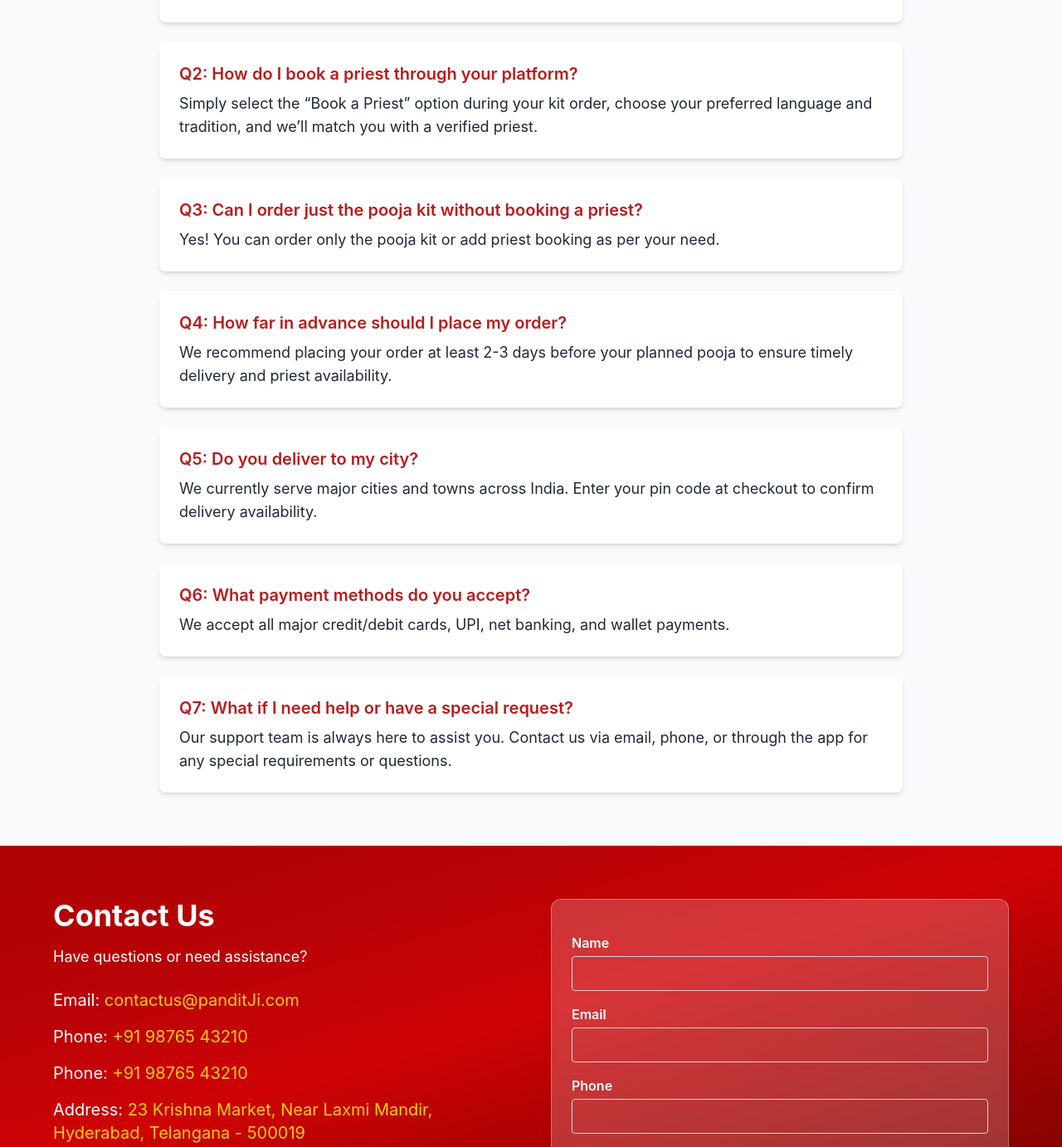
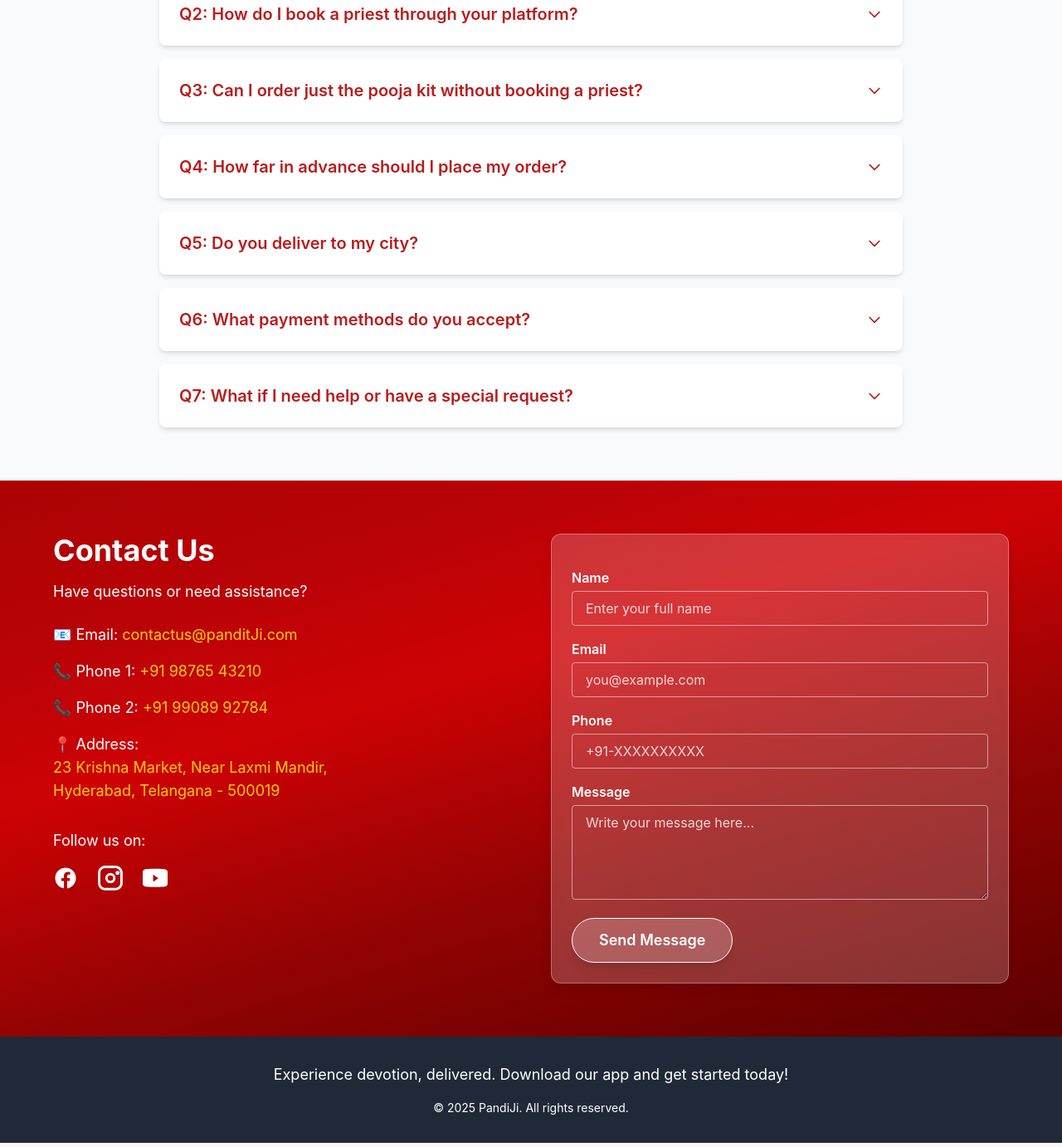
Before and after one commit to guptanujk/poojapp, a plain HTML site: page index.html in a window 1280 px wide. Shown: the part 3010-4392 px from the top of the page at 83% size. Drawn offline with nearby package versions, Linux system fonts and the light colour scheme.

Commit message:
Made it better

```diff
--- a/index.html
+++ b/index.html
@@ -231,118 +231,161 @@
         </div>
       </section>
     <!-- Frequently Asked Questions (FAQs) Section -->
+    <!-- Alpine.js for collapsible logic -->
+<script src="https://cdn.jsdelivr.net/npm/alpinejs@3.x.x/dist/cdn.min.js" defer></script>
+
+<!-- FAQs Section -->
 <section id="faqs" class="py-16 px-4 md:px-8 bg-gray-50 text-gray-800">
   <div class="container mx-auto max-w-4xl">
-            <h2 class="text-4xl font-bold text-red-700 text-center mb-12">Frequently Asked Questions (FAQs)</h2>
-            <div class="space-y-6">
-                <!-- FAQ Item 1 -->
-                <div class="bg-white p-6 rounded-lg shadow-md">
-                    <h3 class="text-xl font-semibold text-red-700 mb-2">Q1: What is included in a pooja kit?</h3>
-                    <p class="text-lg">Each kit contains all essential items required for the specific ritual or festival, tailored to your tradition and region. A detailed list is provided on the product page.</p>
+    <h2 class="text-4xl font-bold text-red-700 text-center mb-12">
+      Frequently Asked Questions (FAQs)
+    </h2>
+    <div class="space-y-4" x-data="{ selected: null }">
+
+      <!-- Template for one collapsible FAQ item -->
+      <template x-for="(faq, index) in [
+        { q: 'What is included in a pooja kit?', a: 'Each kit contains all essential items required for the specific ritual or festival, tailored to your tradition and region. A detailed list is provided on the product page.' },
+        { q: 'How do I book a priest through your platform?', a: 'Simply select the “Book a Priest” option during your kit order, choose your preferred language and tradition, and we’ll match you with a verified priest.' },
+        { q: 'Can I order just the pooja kit without booking a priest?', a: 'Yes! You can order only the pooja kit or add priest booking as per your need.' },
+        { q: 'How far in advance should I place my order?', a: 'We recommend placing your order at least 2-3 days before your planned pooja to ensure timely delivery and priest availability.' },
+        { q: 'Do you deliver to my city?', a: 'We currently serve major cities and towns across India. Enter your pin code at checkout to confirm delivery availability.' },
+        { q: 'What payment methods do you accept?', a: 'We accept all major credit/debit cards, UPI, net banking, and wallet payments.' },
+        { q: 'What if I need help or have a special request?', a: 'Our support team is always here to assist you. Contact us via email, phone, or through the app for any special requirements or questions.' }
+      ]" :key="index">
+        <div class="bg-white p-4 sm:p-6 rounded-lg shadow-md">
+          <button
+            @click="selected === index ? selected = null : selected = index"
+            class="w-full text-left flex justify-between items-center text-red-700 font-semibold text-lg sm:text-xl focus:outline-none"
+            :aria-expanded="selected === index"
+          >
+            <span x-text="'Q' + (index + 1) + ': ' + faq.q"></span>
+            <svg :class="{ 'rotate-180': selected === index }" class="w-5 h-5 transform transition-transform duration-200 ml-4" fill="none" stroke="currentColor" stroke-width="2" viewBox="0 0 24 24">
+              <path stroke-linecap="round" stroke-linejoin="round" d="M19 9l-7 7-7-7" />
+            </svg>
+          </button>
+          <div x-show="selected === index" x-collapse class="mt-4 text-gray-700 text-base sm:text-lg">
+            <p x-text="faq.a"></p>
           </div>
-                <!-- FAQ Item 2 -->
-                <div class="bg-white p-6 rounded-lg shadow-md">
-                    <h3 class="text-xl font-semibold text-red-700 mb-2">Q2: How do I book a priest through your platform?</h3>
-                    <p class="text-lg">Simply select the “Book a Priest” option during your kit order, choose your preferred language and tradition, and we’ll match you with a verified priest.</p>
         </div>
-                <!-- FAQ Item 3 -->
-                <div class="bg-white p-6 rounded-lg shadow-md">
-                    <h3 class="text-xl font-semibold text-red-700 mb-2">Q3: Can I order just the pooja kit without booking a priest?</h3>
-                    <p class="text-lg">Yes! You can order only the pooja kit or add priest booking as per your need.</p>
-                </div>
-                <!-- FAQ Item 4 -->
-                <div class="bg-white p-6 rounded-lg shadow-md">
-                    <h3 class="text-xl font-semibold text-red-700 mb-2">Q4: How far in advance should I place my order?</h3>
-                    <p class="text-lg">We recommend placing your order at least 2-3 days before your planned pooja to ensure timely delivery and priest availability.</p>
-                </div>
-                <!-- FAQ Item 5 -->
-                <div class="bg-white p-6 rounded-lg shadow-md">
-                    <h3 class="text-xl font-semibold text-red-700 mb-2">Q5: Do you deliver to my city?</h3>
-                    <p class="text-lg">We currently serve major cities and towns across India. Enter your pin code at checkout to confirm delivery availability.</p>
-                </div>
-                <!-- FAQ Item 6 -->
-                <div class="bg-white p-6 rounded-lg shadow-md">
-                    <h3 class="text-xl font-semibold text-red-700 mb-2">Q6: What payment methods do you accept?</h3>
-                    <p class="text-lg">We accept all major credit/debit cards, UPI, net banking, and wallet payments.</p>
-                </div>
-                <!-- FAQ Item 7 -->
-                <div class="bg-white p-6 rounded-lg shadow-md">
-                    <h3 class="text-xl font-semibold text-red-700 mb-2">Q7: What if I need help or have a special request?</h3>
-                    <p class="text-lg">Our support team is always here to assist you. Contact us via email, phone, or through the app for any special requirements or questions.</p>
-                </div>
+      </template>
+
     </div>
   </div>
 </section>
 
-    <!-- Contact Us Section -->
-    <section id="contact" class="section-red-gradient text-white py-16 px-4 md:px-8">
+
+  <!-- contact us section-->
+
+        <section id="contact" class="section-red-gradient text-white py-12 px-4 sm:py-16 sm:px-6 md:px-8">
             <div class="container mx-auto max-w-6xl grid grid-cols-1 md:grid-cols-2 gap-12 items-start">
 
               <!-- Left Side: Contact Info -->
-          <div class="text-center md:text-left">
+              <div class="text-left">
                 <h2 class="text-4xl font-bold mb-4">Contact Us</h2>
                 <p class="text-lg mb-6">Have questions or need assistance?</p>
-            <div class="space-y-4 text-xl">
-              <p>Email: <a href="mailto:youremail@example.com" class="text-yellow-400 hover:underline">contactus@panditJi.com</a></p>
-              <p>Phone: <a href="tel:+918096815706" class="text-yellow-400 hover:underline">+91 98765 43210</a></p>
-              <p>Phone: <a href="tel:+919908992784" class="text-yellow-400 hover:underline">+91 98765 43210</a></p>
-              <p>Address:
-                <span class="text-yellow-400">
-                  23 Krishna Market, Near Laxmi Mandir, Hyderabad, Telangana - 500019
+
+                <address class="not-italic space-y-4 text-base sm:text-lg">
+                  <p>
+                    📧 Email:
+                    <a href="mailto:contactus@panditJi.com" class="text-yellow-400 hover:underline break-all">
+                      contactus@panditJi.com
+                    </a>
+                  </p>
+                  <p>
+                    📞 Phone 1:
+                    <a href="tel:+919876543210" class="text-yellow-400 hover:underline">
+                      +91 98765 43210
+                    </a>
+                  </p>
+                  <p>
+                    📞 Phone 2:
+                    <a href="tel:+919908992784" class="text-yellow-400 hover:underline">
+                      +91 99089 92784
+                    </a>
+                  </p>
+                  <p>
+                    📍 Address:
+                    <span class="text-yellow-400 block">
+                      23 Krishna Market, Near Laxmi Mandir,<br />
+                      Hyderabad, Telangana - 500019
                     </span>
                   </p>
-            </div>
+                </address>
+
                 <div class="mt-8">
                   <p class="text-lg mb-4">Follow us on:</p>
-              <div class="flex justify-center md:justify-start space-x-6">
-                <!-- Social icons as-is -->
-                <a href="#" target="_blank" rel="noopener noreferrer" class="text-white hover:text-yellow-400 transition-colors duration-300">
-                    <svg xmlns="http://www.w3.org/2000/svg" width="30" height="30" viewBox="0 0 24 24" fill="currentColor"><path d="M22 12c0-5.523-4.477-10-10-10S2 6.477 2 12c0 4.991 3.657 9.128 8.438 9.878v-6.987h-2.54V12h2.54V9.797c0-2.506 1.492-3.89 3.776-3.89 1.094 0 2.24.195 2.24.195v2.45h-1.26c-1.247 0-1.637.77-1.637 1.562V12h2.773l-.443 2.89h-2.33V22C18.343 21.128 22 16.991 22 12z"/></svg>
+                  <div class="flex justify-start space-x-6">
+                    <!-- Facebook -->
+                    <a href="#" aria-label="Facebook" rel="noopener noreferrer nofollow" target="_blank"
+                       class="text-white hover:text-yellow-400 transition-colors duration-300 focus:outline-none focus:ring-2 focus:ring-yellow-400 rounded">
+                      <svg xmlns="http://www.w3.org/2000/svg" width="30" height="30" viewBox="0 0 24 24" fill="currentColor">
+                        <path d="M22 12c0-5.523-4.477-10-10-10S2 6.477 2 12c0 4.991 3.657 9.128 8.438 9.878v-6.987h-2.54V12h2.54V9.797c0-2.506 1.492-3.89 3.776-3.89 1.094 0 2.24.195 2.24.195v2.45h-1.26c-1.247 0-1.637.77-1.637 1.562V12h2.773l-.443 2.89h-2.33V22C18.343 21.128 22 16.991 22 12z"/>
+                      </svg>
                     </a>
-                <a href="#" target="_blank" rel="noopener noreferrer" class="text-white hover:text-yellow-400 transition-colors duration-300">
-                    <svg xmlns="http://www.w3.org/2000/svg" width="30" height="30" viewBox="0 0 24 24" fill="currentColor"><path d="M7.051 0h9.899c3.864 0 6.95 3.086 6.95 6.951v9.899c0 3.864-3.086 6.95-6.95 6.95h-9.899c-3.864 0-6.951-3.086-6.951-6.95v-9.899c0-3.864 3.087-6.951 6.951-6.951zm-.051 2.316c-2.54 0-4.634 2.094-4.634 4.635v9.899c0 2.54 2.094 4.634 4.634 4.634h9.899c2.54 0 4.635-2.094 4.635-4.634v-9.899c0-2.541-2.095-4.635-4.635-4.635h-9.899zm12 2.766a2.001 2.001 0 1 0-.001 4.001 2.001 2.001 0 0 0 0-4.001zm-6.95 2.001a4.95 4.95 0 1 0 .001 9.9 4.95 4.95 0 0 0-.001-9.9zm0 2.316a2.635 2.635 0 1 1-.001 5.27 2.635 2.635 0 0 1 0-5.27z"/></svg>
+
+                    <!-- Instagram -->
+                    <a href="#" aria-label="Instagram" rel="noopener noreferrer nofollow" target="_blank"
+                       class="text-white hover:text-yellow-400 transition-colors duration-300 focus:outline-none focus:ring-2 focus:ring-yellow-400 rounded">
+                      <svg xmlns="http://www.w3.org/2000/svg" width="30" height="30" viewBox="0 0 24 24" fill="currentColor">
+                        <path d="M7.051 0h9.899c3.864 0 6.95 3.086 6.95 6.951v9.899c0 3.864-3.086 6.95-6.95 6.95h-9.899c-3.864 0-6.951-3.086-6.951-6.95v-9.899c0-3.864 3.087-6.951 6.951-6.951zm-.051 2.316c-2.54 0-4.634 2.094-4.634 4.635v9.899c0 2.54 2.094 4.634 4.634 4.634h9.899c2.54 0 4.635-2.094 4.635-4.634v-9.899c0-2.541-2.095-4.635-4.635-4.635h-9.899zm12 2.766a2.001 2.001 0 1 0-.001 4.001 2.001 2.001 0 0 0 0-4.001zm-6.95 2.001a4.95 4.95 0 1 0 .001 9.9 4.95 4.95 0 0 0-.001-9.9zm0 2.316a2.635 2.635 0 1 1-.001 5.27 2.635 2.635 0 0 1 0-5.27z"/>
+                      </svg>
                     </a>
-                <a href="#" target="_blank" rel="noopener noreferrer" class="text-white hover:text-yellow-400 transition-colors duration-300">
-                    <svg xmlns="http://www.w3.org/2000/svg" width="30" height="30" viewBox="0 0 24 24" fill="currentColor"><path d="M19.615 3.184c-3.604-.246-11.631-.245-15.23 0-3.861.264-4.717 1.89-4.717 4.962v7.309c0 3.067.857 4.707 4.717 4.962 3.6.246 11.626.246 15.23 0 3.865-.264 4.717-1.896 4.717-4.962V8.146c0-3.072-.852-4.707-4.717-4.962zm-9.59 12.433v-6.929l5.017 3.465-5.017 3.464z"/></svg>
+
+                    <!-- YouTube -->
+                    <a href="#" aria-label="YouTube" rel="noopener noreferrer nofollow" target="_blank"
+                       class="text-white hover:text-yellow-400 transition-colors duration-300 focus:outline-none focus:ring-2 focus:ring-yellow-400 rounded">
+                      <svg xmlns="http://www.w3.org/2000/svg" width="30" height="30" viewBox="0 0 24 24" fill="currentColor">
+                        <path d="M19.615 3.184c-3.604-.246-11.631-.245-15.23 0-3.861.264-4.717 1.89-4.717 4.962v7.309c0 3.067.857 4.707 4.717 4.962 3.6.246 11.626.246 15.23 0 3.865-.264 4.717-1.896 4.717-4.962V8.146c0-3.072-.852-4.707-4.717-4.962zm-9.59 12.433v-6.929l5.017 3.465-5.017 3.464z"/>
+                      </svg>
                     </a>
                   </div>
                 </div>
               </div>
 
+              <!-- Right Side: (You can place a contact form here or anything else) -->
+              <!-- <div> ... </div> -->
               <!-- Right Side: Contact Form -->
           <div class="bg-white/20 backdrop-blur-md text-white p-6 rounded-xl shadow-lg border border-white/30">
             <form action="https://formsubmit.co/guptanujk@gmail.com" method="POST" class="space-y-4">
               <input type="hidden" name="_captcha" value="false">
-              <input type="hidden" name="_next" value="https://yourwebsite.com/thanks.html">
+              <input type="hidden" name="_next" value="https://jade-pavlova-2502fd.netlify.app/thanks.html">
+              <input type="text" name="_honey" style="display:none">
 
               <div>
-                <label class="block mb-1 font-semibold">Name</label>
-                <input type="text" name="name" required class="w-full bg-transparent border border-gray-300 text-white rounded px-4 py-2 placeholder-white/80">
+                <label for="name" class="block mb-1 font-semibold">Name</label>
+                <input id="name" type="text" name="name" placeholder="Enter your full name" required
+                  class="w-full bg-transparent border border-white/50 text-white rounded px-4 py-2 placeholder-white/80 focus:outline-none focus:ring-2 focus:ring-white/70 focus:border-white">
               </div>
 
               <div>
-                <label class="block mb-1 font-semibold">Email</label>
-                <input type="email" name="email" required class="w-full bg-transparent border border-gray-300 text-white rounded px-4 py-2 placeholder-white/80">
+                <label for="email" class="block mb-1 font-semibold">Email</label>
+                <input id="email" type="email" name="email" placeholder="you@example.com" required
+                  class="w-full bg-transparent border border-white/50 text-white rounded px-4 py-2 placeholder-white/80 focus:outline-none focus:ring-2 focus:ring-white/70 focus:border-white">
               </div>
 
               <div>
-                <label class="block mb-1 font-semibold">Phone</label>
-                <input type="text" name="phone" required class="w-full bg-transparent border border-gray-300 text-white rounded px-4 py-2 placeholder-white/80">
+                <label for="phone" class="block mb-1 font-semibold">Phone</label>
+                <input id="phone" type="tel" name="phone" placeholder="+91-XXXXXXXXXX" required
+                  class="w-full bg-transparent border border-white/50 text-white rounded px-4 py-2 placeholder-white/80 focus:outline-none focus:ring-2 focus:ring-white/70 focus:border-white">
               </div>
 
               <div>
-                <label class="block mb-1 font-semibold">Message</label>
-                <textarea name="message" rows="4" required class="w-full bg-transparent border border-gray-300 text-white rounded px-4 py-2 placeholder-white/80"></textarea>
+                <label for="message" class="block mb-1 font-semibold">Message</label>
+                <textarea id="message" name="message" rows="4" placeholder="Write your message here..." required
+                  class="w-full bg-transparent border border-white/50 text-white rounded px-4 py-2 placeholder-white/80 focus:outline-none focus:ring-2 focus:ring-white/70 focus:border-white"></textarea>
               </div>
 
-              <button type="submit" class="bg-red-600 text-white px-6 py-2 rounded hover:bg-red-700 transition">
+              <button type="submit"
+                class="bg-white/20 hover:bg-white/30 border border-white text-white flex items-center justify-center px-8 py-3 rounded-full text-lg font-semibold shadow-lg hover:shadow-xl transition-all duration-300">
                 Send Message
               </button>
             </form>
           </div>
-
+        </div>
 
             </div>
+          </section>
+
       </section>
     <!-- Footer Section -->
     <footer class="bg-gray-800 text-white py-8 px-4 md:px-8 text-center">
```
Also changed, not shown: thanks.html (added, +48 -0 lines). Lines whose indentation alone changed are shown as unchanged.
